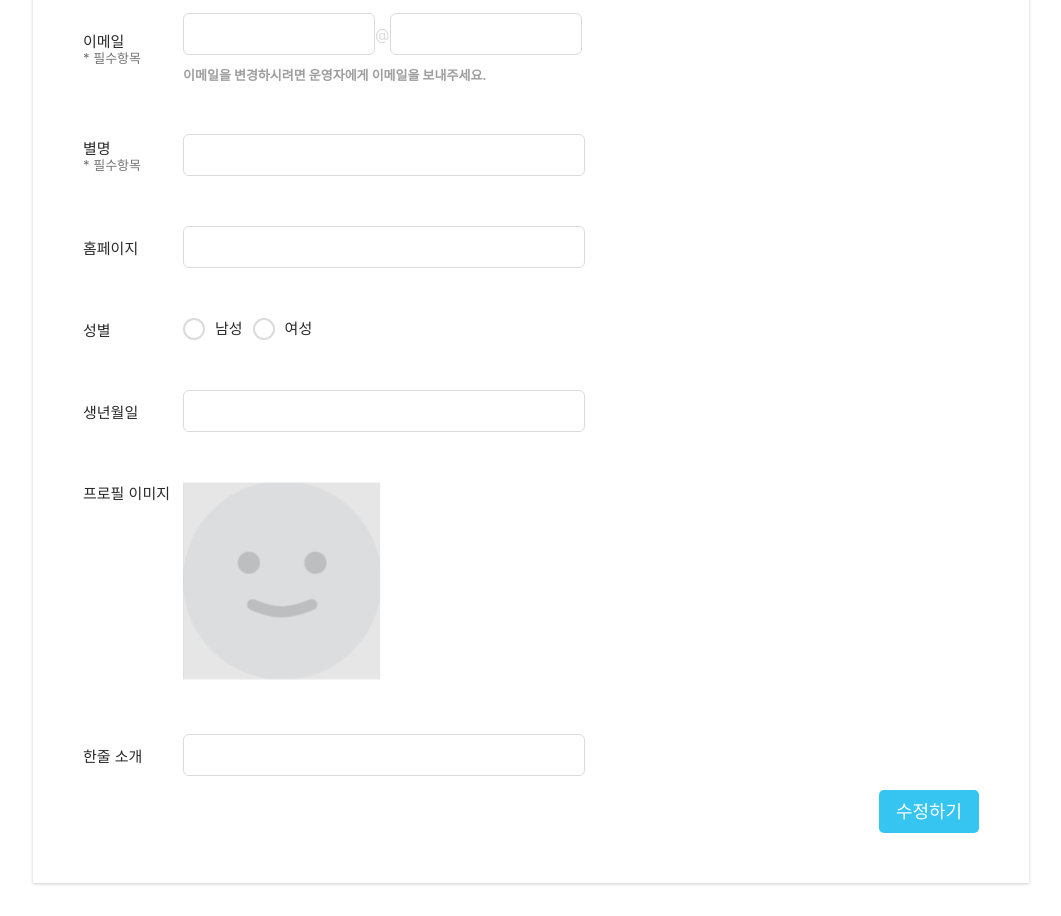
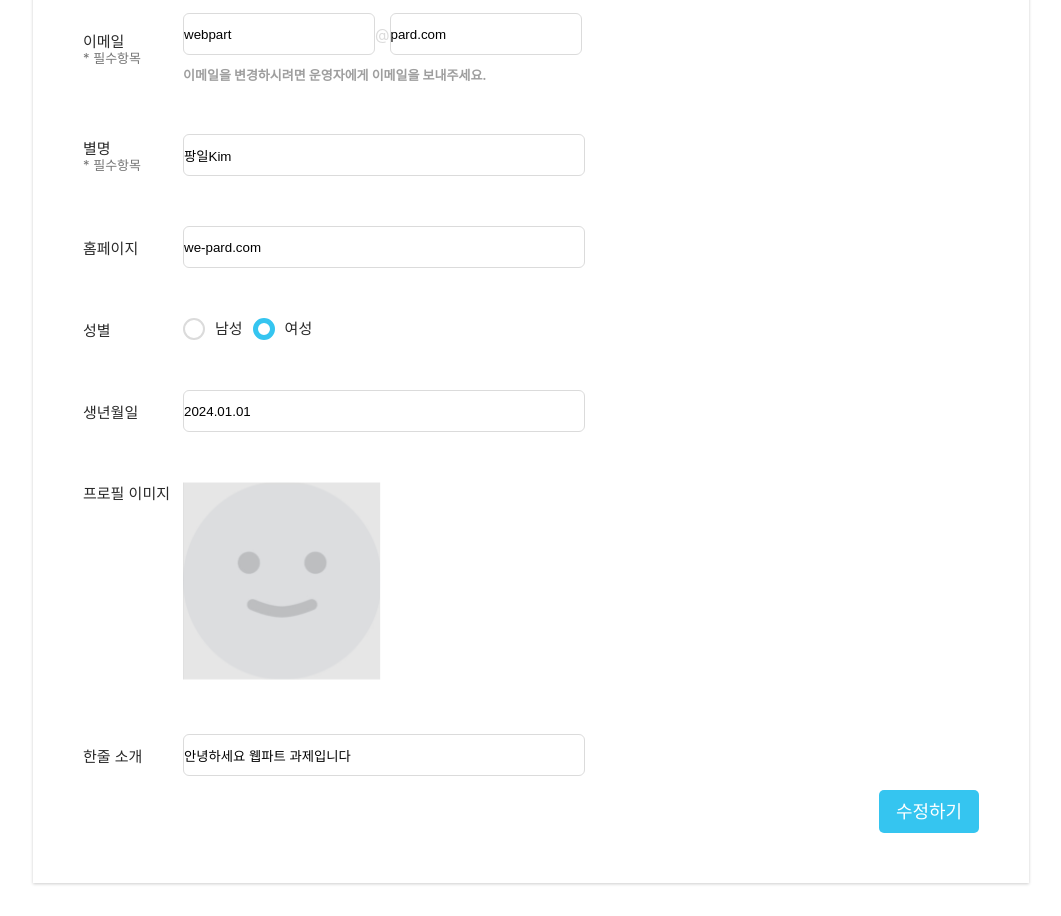
Before and after one commit to 3rd-PARD-WEB-PART/KIMYEEUN, a React (Create React App) app in the folder pard_3rd_kimyeeun_todayhome/: page /editProfile in a window 1280 px wide. Shown: the part 420-1336 px from the top of the page, without its empty margins (109-1170 px from the left). Built offline with nearby package versions, Linux system fonts and the light colour scheme.

Commit message:
최종 수정

```diff
--- a/pard_3rd_kimyeeun_todayhome/src/Pages/EditPage/EditProfile.js
+++ b/pard_3rd_kimyeeun_todayhome/src/Pages/EditPage/EditProfile.js
@@ -1,15 +1,29 @@
 import styled from "styled-components";
 import { useState } from "react";
+import { useNavigate } from "react-router-dom";
 
 function EditProfile() {
-  const [emailFirst, setEmailFirst] = useState("");
-  const [emailSecond, setEmailSecond] = useState("");
-  const [nickName, setNickName] = useState("");
-  const [homePage, setHomePage] = useState("");
-  const [gender, setGender] = useState("");
-  const [birth, setBirth] = useState("");
-  const [selectedFile, setSelectedFile] = useState("/DefaultProfileImage.svg");
-  const [bio, setBio] = useState("");
+  const defaultEmailFirst = "webpart";
+  const defaultEmailSecond = "pard.com";
+  const defaultNickName = "팡일Kim";
+  const defaultHomePage = "we-pard.com";
+  const defaultGender = "여성";
+  const defaultBirth = "2024.01.01";
+  const defaultSelectedFile = "/DefaultProfileImage.svg";
+  const defaultBio = "안녕하세요 웹파트 과제입니다";
+
+  const [emailFirst, setEmailFirst] = useState(defaultEmailFirst);
+  const [emailSecond, setEmailSecond] = useState(defaultEmailSecond);
+  const [nickName, setNickName] = useState(defaultNickName);
+  const [homePage, setHomePage] = useState(defaultHomePage);
+  const [gender, setGender] = useState(defaultGender);
+  const [birth, setBirth] = useState(defaultBirth);
+  const [selectedFile, setSelectedFile] = useState(defaultSelectedFile);
+  const [bio, setBio] = useState(defaultBio);
+
+  const handleInputChange = (e, setter) => {
+    setter(e.target.value);
+  };
 
   const handleFileInputChange = (e) => {
     const file = e.target.files[0];
@@ -17,38 +31,6 @@ function EditProfile() {
     setSelectedFile(imageUrl);
   };
 
-  const handleProfileImageClick = () => {
-    document.getElementById("fileInput").click();
-  };
-
-  const handleEmailFirstChange = (e) => {
-    setEmailFirst(e.target.value);
-  };
-  const handleEmailSecondChange = (e) => {
-    setEmailSecond(e.target.value);
-  };
-
-  const handleNickNameChange = (e) => {
-    setNickName(e.target.value);
-  };
-
-  const handleHomePageChange = (e) => {
-    setHomePage(e.target.value);
-  };
-
-  const handleGenderChange = (e) => {
-    setGender(e.target.value);
-  };
-
-  const handleBirthChange = (e) => {
-    setBirth(e.target.value);
-  };
-
-  const handleBioChange = (e) => {
-    setBio(e.target.value);
-  };
-
-  // 수정하기 버튼 클릭 시 이벤트 핸들러
   const handleEditButtonClick = () => {
     console.log("수정된 정보:", {
       emailFirst,
@@ -60,6 +42,12 @@ function EditProfile() {
       selectedFile,
       bio,
     });
+    moveToProfile();
+  };
+
+  const navigate = useNavigate();
+  const moveToProfile = () => {
+    navigate("/profile");
   };
 
   return (
@@ -90,9 +78,17 @@ function EditProfile() {
                 </FormLeft>
                 <EmailArea>
                   <EmailInput>
-                    <GetEmail type="text" onChange={handleEmailFirstChange} />
+                    <GetEmail
+                      type="text"
+                      value={emailFirst}
+                      onChange={(e) => handleInputChange(e, setEmailFirst)}
+                    />
                     <Small>@</Small>
-                    <GetEmail type="text" onChange={handleEmailSecondChange} />
+                    <GetEmail
+                      type="text"
+                      value={emailSecond}
+                      onChange={(e) => handleInputChange(e, setEmailSecond)}
+                    />
                   </EmailInput>
                   <Alert>
                     이메일을 변경하시려면 운영자에게 이메일을 보내주세요.
@@ -104,11 +100,19 @@ function EditProfile() {
                   <FormLabel>별명</FormLabel>
                   <Required>* 필수항목</Required>
                 </FormLeft>
-                <Input type="text" onChange={handleNickNameChange} />
+                <Input
+                  type="text"
+                  value={nickName}
+                  onChange={(e) => handleInputChange(e, setNickName)}
+                />
               </FormPart>
               <FormPart>
                 <FormLabel>홈페이지</FormLabel>
-                <Input type="text" onChange={handleHomePageChange} />
+                <Input
+                  type="text"
+                  value={homePage}
+                  onChange={(e) => handleInputChange(e, setHomePage)}
+                />
               </FormPart>
               <FormPart>
                 <FormLabel>성별</FormLabel>
@@ -118,7 +122,8 @@ function EditProfile() {
                       type="radio"
                       name="gender"
                       value="남성"
-                      onClick={handleGenderChange}
+                      checked={gender === "남성"}
+                      onChange={(e) => handleInputChange(e, setGender)}
                     />
                     남성
                   </RadioLabel>
@@ -127,7 +132,8 @@ function EditProfile() {
                       type="radio"
                       name="gender"
                       value="여성"
-                      onClick={handleGenderChange}
+                      checked={gender === "여성"}
+                      onChange={(e) => handleInputChange(e, setGender)}
                     />
                     여성
                   </RadioLabel>
@@ -135,14 +141,18 @@ function EditProfile() {
               </FormPart>
               <FormPart>
                 <FormLabel>생년월일</FormLabel>
-                <Input type="text" onChange={handleBirthChange} />
+                <Input
+                  type="text"
+                  value={birth}
+                  onChange={(e) => handleInputChange(e, setBirth)}
+                />
               </FormPart>
               <FormPart justify="none">
                 <FormLabel alignSelf="flex-start">프로필 이미지</FormLabel>
                 <div>
                   <ProfileImage
                     src={selectedFile}
-                    onClick={handleProfileImageClick}
+                    onClick={() => document.getElementById("fileInput").click()}
                   />
                   <input
                     id="fileInput"
@@ -154,12 +164,16 @@ function EditProfile() {
               </FormPart>
               <FormPart>
                 <FormLabel>한줄 소개</FormLabel>
-                <Input type="text" onChange={handleBioChange} />
+                <Input
+                  type="text"
+                  value={bio}
+                  onChange={(e) => handleInputChange(e, setBio)}
+                />
               </FormPart>
             </FormArea>
           </Under>
           <EditButtonWrapper>
-            <EditButton onSubmit={handleEditButtonClick}>수정하기</EditButton>
+            <EditButton onClick={handleEditButtonClick}>수정하기</EditButton>
           </EditButtonWrapper>
         </Body>
       </Div>
```
